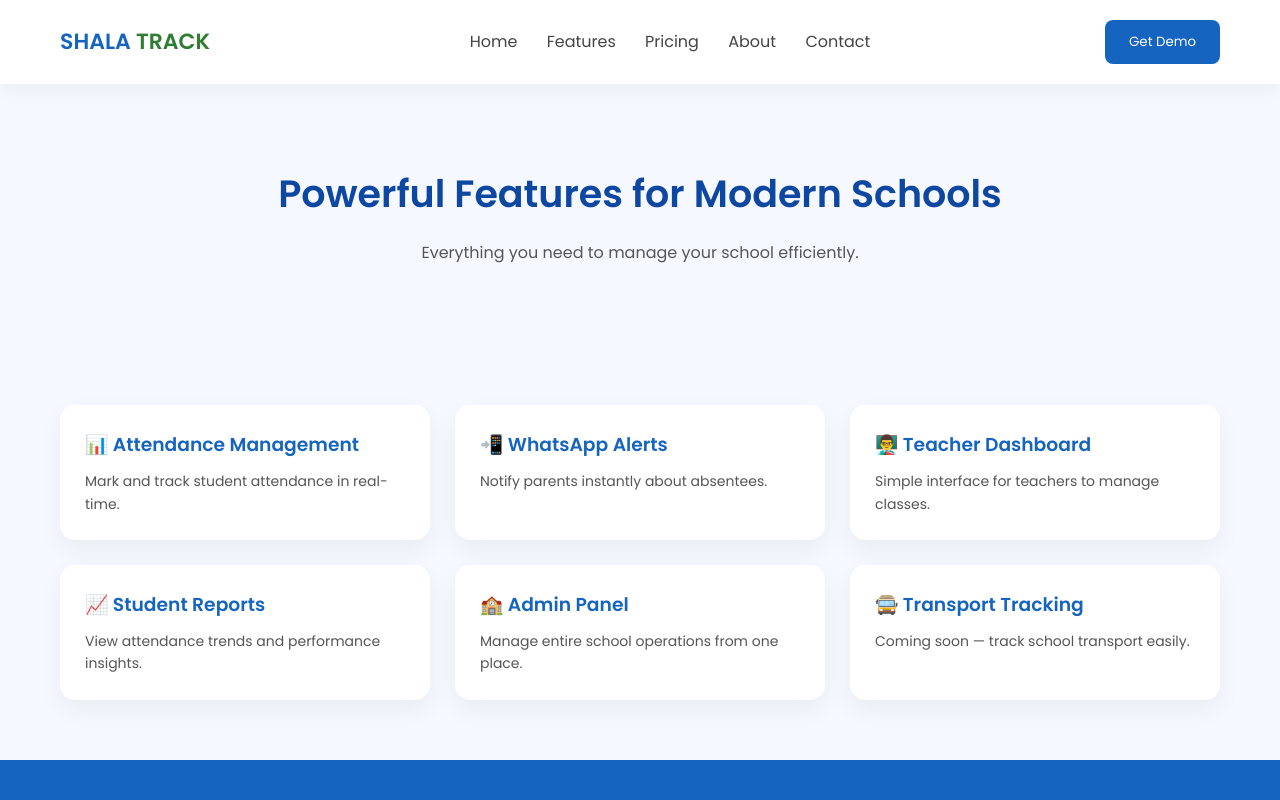
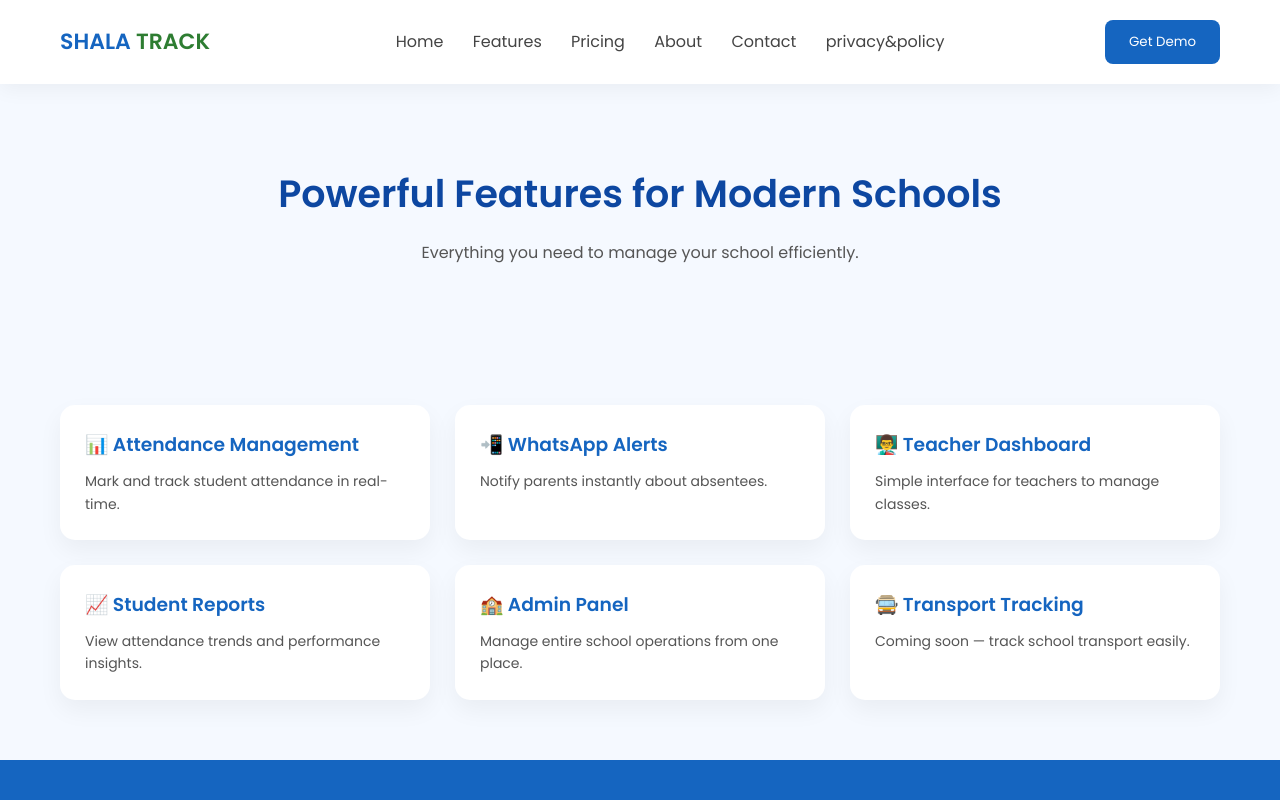
Before and after one commit to shalatrack12/shalatrackweb, a plain HTML site: page features.html in a window 1280 px wide. Shown: the top 800 px of the page. Drawn offline with Linux system fonts and the light colour scheme.

Commit message:
Update features.html

```diff
--- a/features.html
+++ b/features.html
@@ -25,6 +25,7 @@
     <a href="pricing.html">Pricing</a>
     <a href="about.html">About</a>
     <a href="contact.html">Contact</a>
+     <a href="privacy-policy.html">privacy&policy</a>
   </nav>
 
   <button class="btn">Get Demo</button>
```
